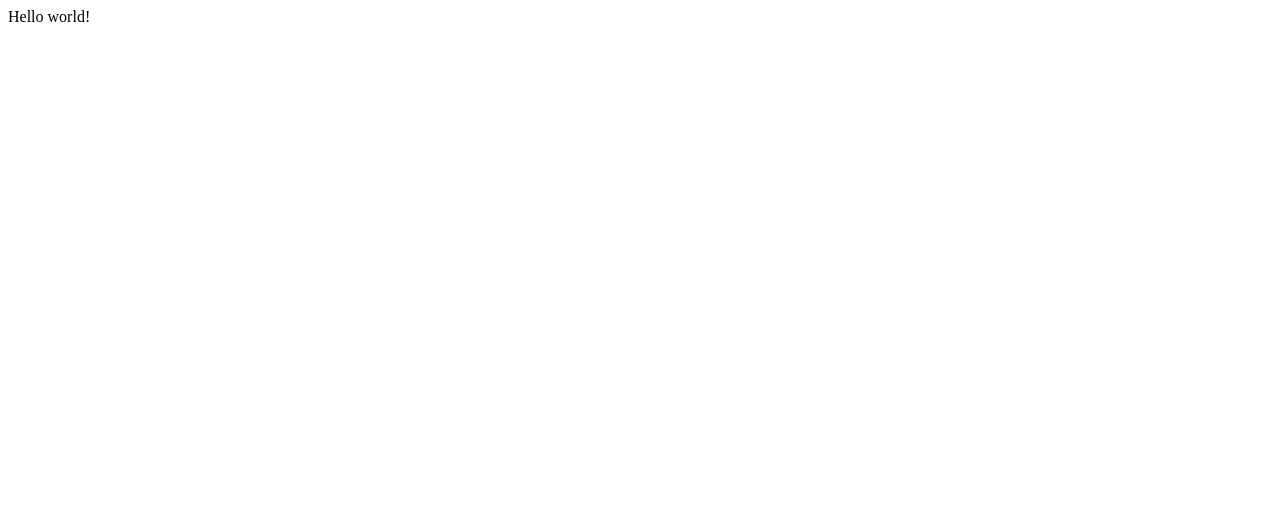
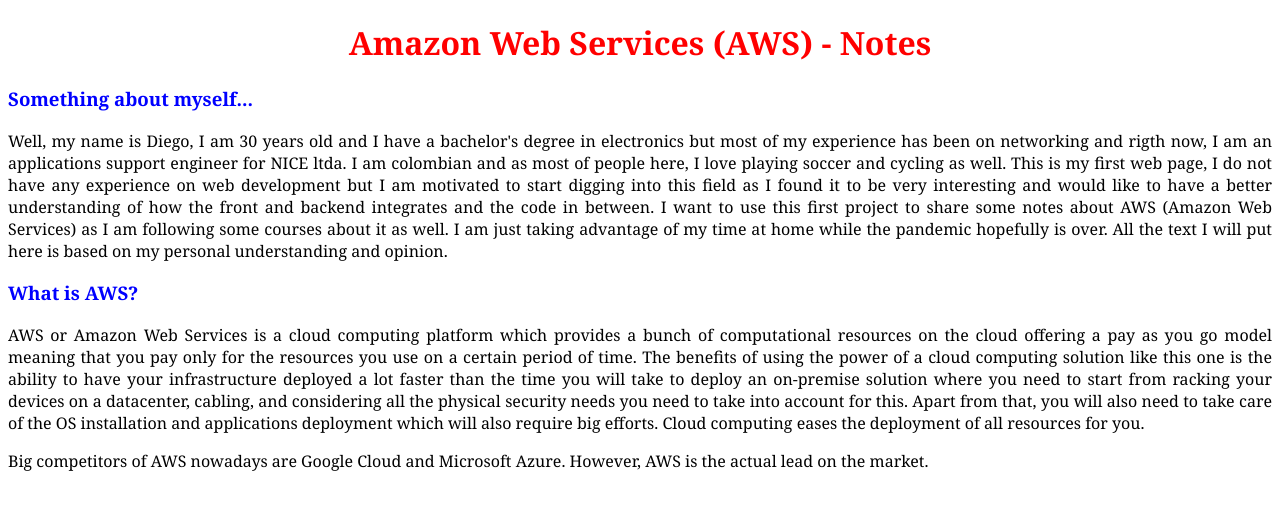
Before and after one commit to depto2018/project0_cs50_2020, a plain HTML site: page index.html in a window 1280 px wide. Drawn offline with Linux system fonts and the light colour scheme.

```diff
--- a/index.html
+++ b/index.html
@@ -1,9 +1,39 @@
 <!DOCTYPE html>
 <html>
-  <head>
-    <title>My Webpage</title>
-  </head>
-  <body>
-    Hello world!
-  </body>
+      <head>
+          <title>AWS by DEPT</title>
+          <link rel="stylesheet" href="style.css">
+      </head>
+
+      <body>
+
+          <h1>Amazon Web Services (AWS) - Notes</h1>
+
+          <h3>Something about myself...</h3>
+
+          <p>
+            Well, my name is Diego, I am 30 years old and I have a bachelor's degree in electronics but most of my experience has been on networking and rigth now,
+            I am an applications support engineer for NICE ltda. I am colombian and as most of people here, I love playing soccer and cycling as well. This is my
+            first web page, I do not have any experience on web development but I am motivated to start digging into this field as I found it to be very interesting
+            and would like to have a better understanding of how the front and backend integrates and the code in between. I want to use this first project to share
+            some notes about AWS (Amazon Web Services) as I am following some courses about it as well. I am just taking advantage of my time at home while
+            the pandemic hopefully is over. All the text I will put here is based on my personal understanding and opinion.
+          </p>
+
+          <h3>What is AWS?</h3>
+
+          <p>
+            AWS or Amazon Web Services is a cloud computing platform which provides a bunch of computational resources on the cloud offering a pay as you go
+            model meaning that you pay only for the resources you use on a certain period of time. The benefits of using the power of a cloud computing solution
+            like this one is the ability to have your infrastructure deployed a lot faster than the time you will take to deploy an on-premise solution where
+            you need to start from racking your devices on a datacenter, cabling, and considering all the physical security needs you need to take into
+            account for this. Apart from that, you will also need to take care of the OS installation and applications deployment which will also require big
+            efforts. Cloud computing eases the deployment of all resources for you.
+          </p>
+
+          <p>
+            Big competitors of AWS nowadays are Google Cloud and Microsoft Azure. However, AWS is the actual lead on the market.
+          </p>
+
+      </body>
 </html>
```
